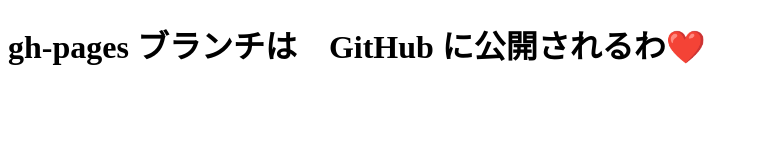
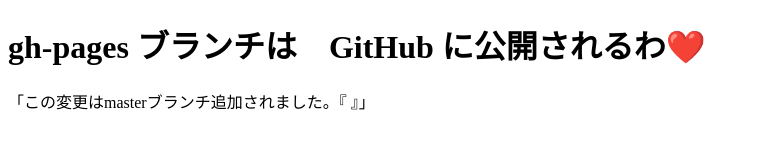
Before and after one commit to Nihao-chimpanZee/git-study, a plain HTML site: page index.html in a window 1280 px wide. Shown: the whole page, without its empty margins (0-758 px from the left). Drawn offline with Linux system fonts and the light colour scheme.

Commit message:
あれのやつをしたわ❤️

```diff
--- a/index.html
+++ b/index.html
@@ -7,5 +7,6 @@
 </head>
 <body>
     <h1>gh-pages ブランチは　GitHub に公開されるわ❤️</h1>
+    <q>この変更はmasterブランチ追加されました。<q>
 </body>
 </html>
```
